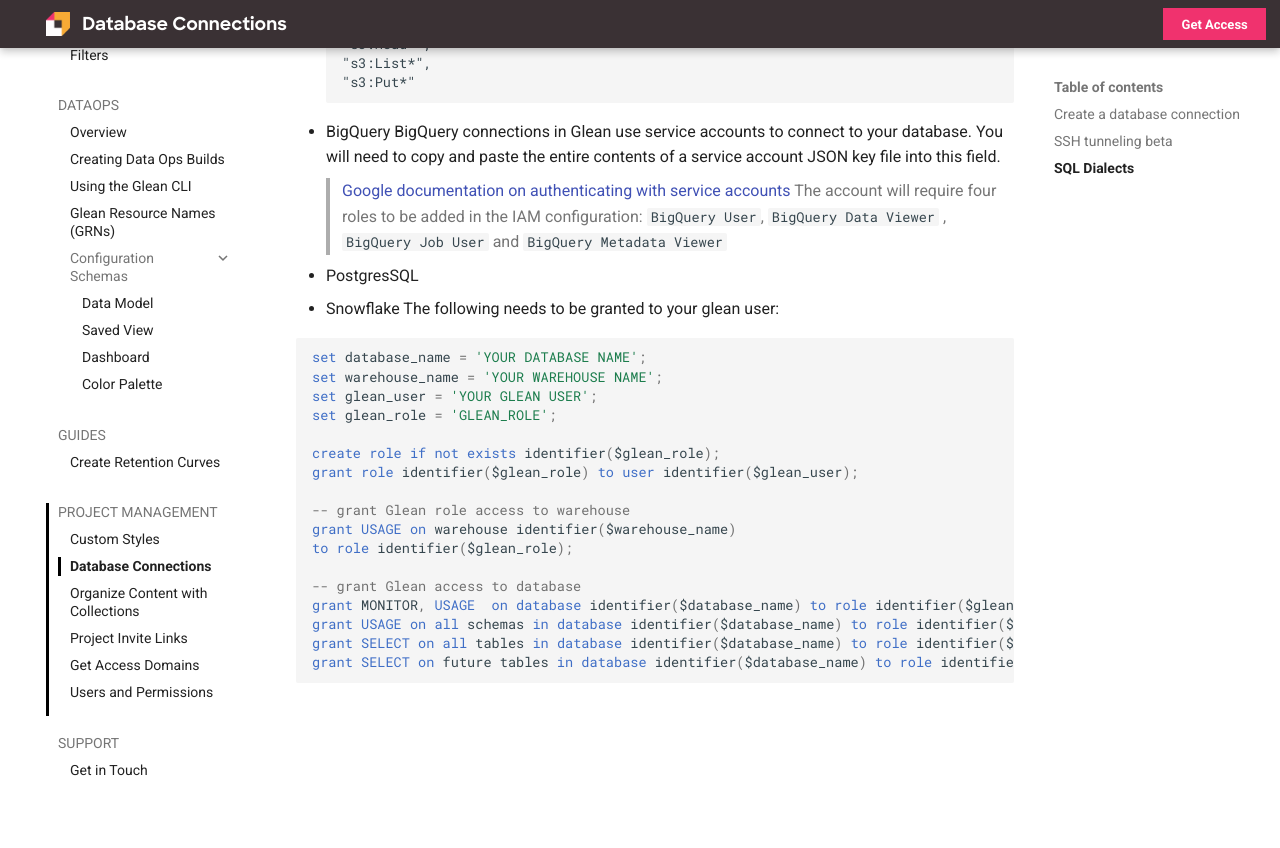
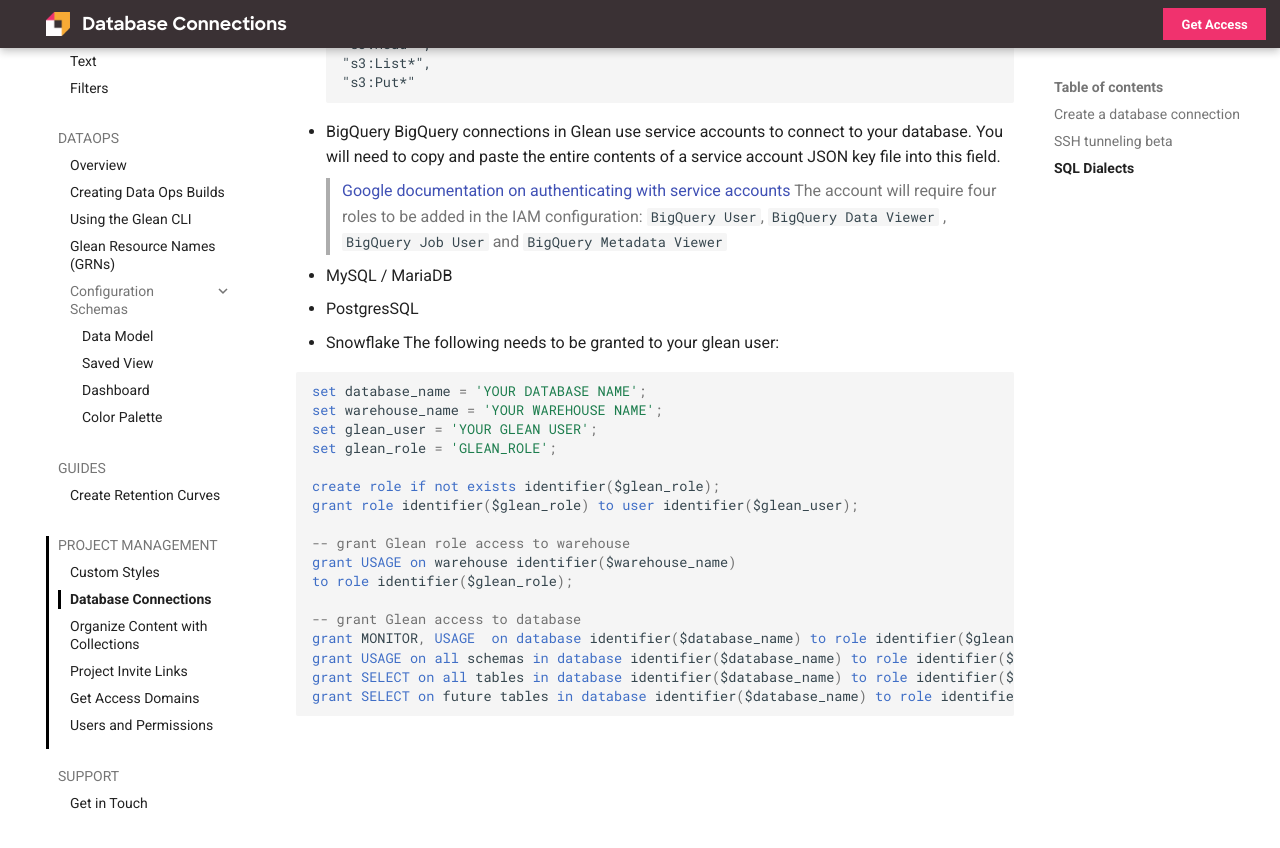
Before and after one commit to gleannyc/documentation, an MkDocs documentation site: the page built from docs/docs/project-management/database-connections.md, in a window 1280 px wide and 900 px high, scrolled down 1663 px. Shown: the top 848 px of the window. Built offline with MkDocs 1.6.1 and Material for MkDocs 9.7.7, drawn with Linux system fonts in a browser that asks for light colours.

Commit message:
add mysql to database types

```diff
--- a/docs/docs/project-management/database-connections.md
+++ b/docs/docs/project-management/database-connections.md
@@ -54,6 +54,7 @@
   BigQuery connections in Glean use service accounts to connect to your database. You will need to copy and paste the entire contents of a service account JSON key file into this field.
   > [Google documentation on authenticating with service accounts](https://cloud.google.com/bigquery/docs/authentication/service-account-file)
   > The account will require four roles to be added in the IAM configuration: `BigQuery User`, `BigQuery Data Viewer` , `BigQuery Job User` and `BigQuery Metadata Viewer`
+- MySQL / MariaDB
 - PostgresSQL
 - Snowflake
   The following needs to be granted to your glean user:
```
